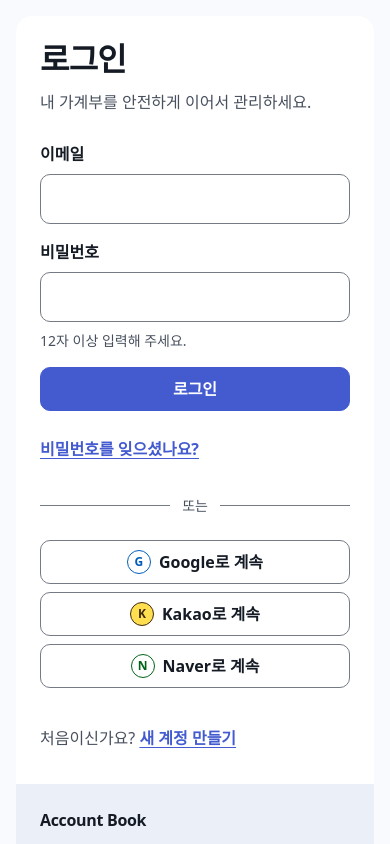
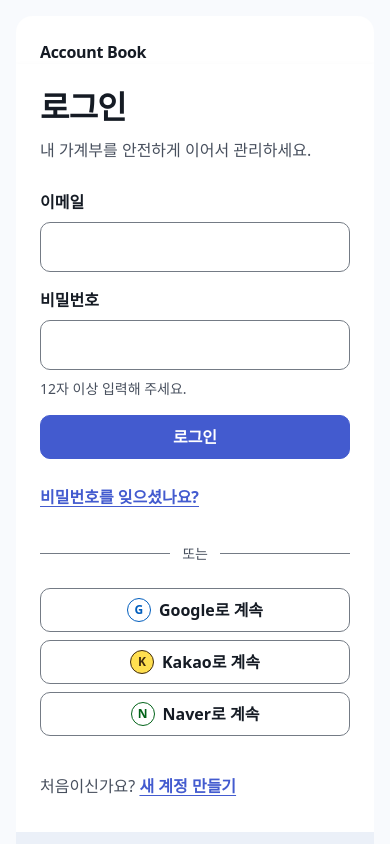
Before and after one commit to jawon0407/account-book, a Next.js app in the folder apps/web/: page /login in a window 390 px wide. Shown: the top 844 px of the page. Built offline with nearby package versions, Linux system fonts and the light colour scheme.

Commit message:
fix: identify authentication surfaces

```diff
--- a/apps/web/src/app/globals.css
+++ b/apps/web/src/app/globals.css
@@ -75,7 +75,15 @@
 .auth-context h2, .auth-heading h1 { margin: 0; text-wrap: balance; letter-spacing: -0.025em; }
 .auth-context h2 { max-width: 16ch; font-size: 1.75rem; line-height: 1.2; }
 .auth-context p, .auth-heading p { max-width: 65ch; margin: 0.75rem 0 0; color: var(--muted); text-wrap: pretty; }
-.auth-brand { margin: 0 !important; color: var(--ink) !important; font-weight: 750; letter-spacing: -0.02em; }
+.auth-brand {
+  position: relative;
+  z-index: 1;
+  margin: 0 !important;
+  padding: clamp(1.5rem, 5vw, 3.5rem) clamp(1.5rem, 5vw, 3.5rem) 0;
+  color: var(--ink) !important;
+  font-weight: 750;
+  letter-spacing: -0.02em;
+}
 .auth-security-note { margin-top: auto !important; font-size: 0.9375rem; }
 
 .auth-surface {
@@ -150,7 +158,8 @@
 @media (min-width: 48.0625rem) {
   .auth-main { padding: 2rem; }
   .auth-shell { display: grid; grid-template-columns: minmax(17rem, 0.8fr) minmax(24rem, 1.2fr); min-height: min(48rem, calc(100vh - 4rem)); }
-  .auth-context { grid-column: 1; grid-row: 1; }
+  .auth-brand { grid-column: 1; grid-row: 1; align-self: start; }
+  .auth-context { grid-column: 1; grid-row: 1; padding-top: calc(clamp(1.5rem, 5vw, 3.5rem) + 3.5rem); }
   .auth-surface { grid-column: 2; grid-row: 1; }
 }
 
--- a/apps/web/src/components/auth/auth-shell.tsx
+++ b/apps/web/src/components/auth/auth-shell.tsx
@@ -11,6 +11,7 @@
 export function AuthShell({ title, description, children, footer }: AuthShellProps) {
   return (
     <div className="auth-shell">
+      <p className="auth-brand">Account Book</p>
       <section className="auth-surface" aria-labelledby="auth-heading">
         <header className="auth-heading">
           <h1 id="auth-heading">{title}</h1>
@@ -20,7 +21,6 @@
         <footer className="auth-footer">{footer}</footer>
       </section>
       <aside className="auth-context" aria-label="서비스 안내">
-        <p className="auth-brand">Account Book</p>
         <div>
           <h2>돈의 흐름을 한눈에 이해하세요.</h2>
           <p>어느 기기에서든 기록은 빠르게, 재정 상태는 차분하고 명확하게 확인할 수 있어요.</p>
```
Also changed, not shown: 1 other file (tests, documents, lock files or other folders).
